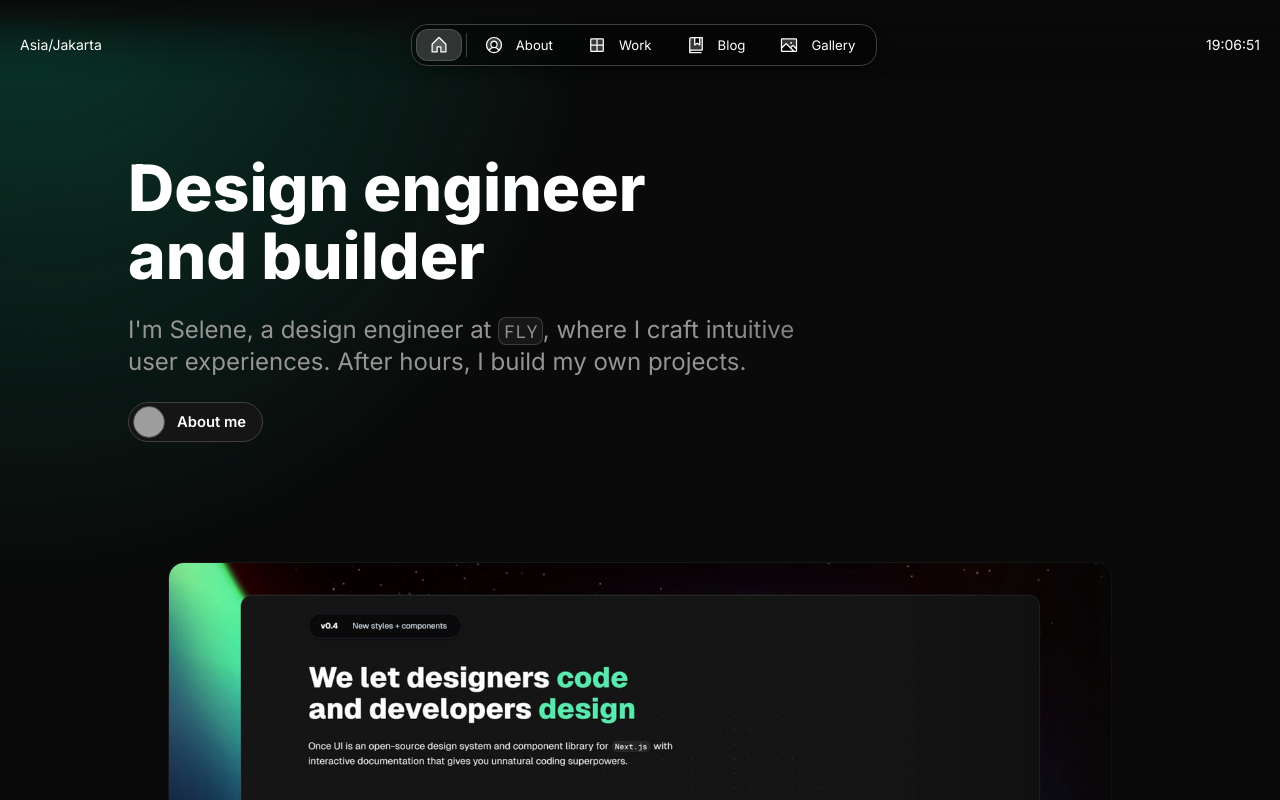
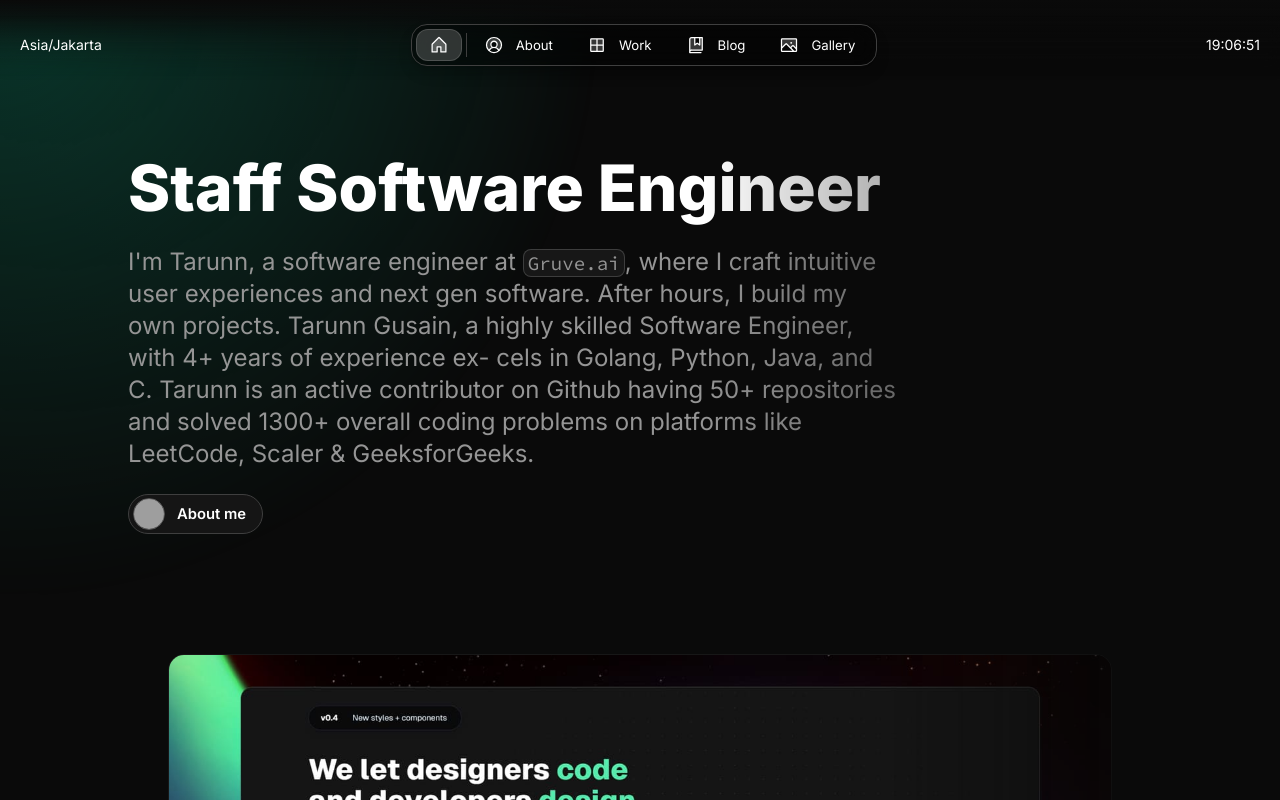
Before and after one commit to tarunngusain08/portfolio, a Next.js app: page / in a window 1280 px wide. Shown: the top 800 px of the page. Built offline with nearby package versions, Linux system fonts and the light colour scheme; grey boxes are pictures that could not be loaded.

Commit message:
Making relevant changess: Update content.js

```diff
--- a/src/app/resources/content.js
+++ b/src/app/resources/content.js
@@ -1,15 +1,15 @@
 import { InlineCode } from "@/once-ui/components";
 
 const person = {
-  firstName: "Selene",
-  lastName: "Yu",
+  firstName: "Tarunn",
+  lastName: "Gusain",
   get name() {
     return `${this.firstName} ${this.lastName}`;
   },
-  role: "Design Engineer",
+  role: "Staff Software Engineer",
   avatar: "/images/avatar.jpg",
   location: "Asia/Jakarta", // Expecting the IANA time zone identifier, e.g., 'Europe/Vienna'
-  languages: ["English", "Bahasa"], // optional: Leave the array empty if you don't want to display languages
+  languages: ["English", "Hindi"], // optional: Leave the array empty if you don't want to display languages
 };
 
 const newsletter = {
@@ -27,24 +27,34 @@ const social = [
   // Links are automatically displayed.
   // Import new icons in /once-ui/icons.ts
   {
+    name: "Leetcode",
+    icon: "leetcode",
+    link: "https://leetcode.com/u/tarunngusain08/",
+  },
+  {
+    name: "Scaler",
+    icon: "scaler",
+    link: "https://www.scaler.com/academy/profile/71f6d4b77d73/",
+  },
+  {
     name: "GitHub",
     icon: "github",
-    link: "https://github.com/once-ui-system/nextjs-starter",
+    link: "https://github.com/tarunngusain08",
   },
   {
     name: "LinkedIn",
     icon: "linkedin",
-    link: "https://www.linkedin.com/company/once-ui/",
+    link: "https://www.linkedin.com/in/tarunngusain08/",
   },
   {
     name: "X",
     icon: "x",
-    link: "",
+    link: "https://x.com/tarunngusain08",
   },
   {
     name: "Email",
     icon: "email",
-    link: "mailto:example@gmail.com",
+    link: "mailto:prudent.tarun0808@gmail.com",
   },
 ];
 
@@ -52,11 +62,15 @@ const home = {
   label: "Home",
   title: `${person.name}'s Portfolio`,
   description: `Portfolio website showcasing my work as a ${person.role}`,
-  headline: <>Design engineer and builder</>,
+  headline: <>Staff Software Engineer</>,
   subline: (
     <>
-      I'm Selene, a design engineer at <InlineCode>FLY</InlineCode>, where I craft intuitive
-      <br /> user experiences. After hours, I build my own projects.
+      I'm Tarunn, a software engineer at <InlineCode>Gruve.ai</InlineCode>, where I craft intuitive
+      <br /> user experiences and next gen software. After hours, I build my own projects.
+      Tarunn Gusain, a highly skilled Software Engineer, with 4+ years of experience ex- cels in
+      Golang, Python, Java, and C. Tarunn is an active contributor on Github having 50+ repositories
+      and solved 1300+ overall coding problems on platforms like LeetCode, Scaler & GeeksforGeeks.
+
     </>
   ),
 };
@@ -81,9 +95,9 @@ const about = {
     title: "Introduction",
     description: (
       <>
-        Selene is a Jakarta-based design engineer with a passion for transforming complex challenges
-        into simple, elegant design solutions. Her work spans digital interfaces, interactive
-        experiences, and the convergence of design and technology.
+        Tarunn is a India-based software engineer with a passion for transforming complex challenges
+        into simple, elegant software solutions. His work spans backend engineering, frontend development,
+        and high level and low leveldesign.
       </>
     ),
   },
@@ -92,44 +106,129 @@ const about = {
     title: "Work Experience",
     experiences: [
       {
-        company: "FLY",
-        timeframe: "2022 - Present",
-        role: "Senior Design Engineer",
+        company: "Gruve.ai | Paypal",
+        timeframe: "Aug 2024 - Present",
+        role: "Staff Software Engineer",
         achievements: [
           <>
-            Redesigned the UI/UX for the FLY platform, resulting in a 20% increase in user
-            engagement and 30% faster load times.
+            Setup a whole k8s cluster on baremetal nodes to support GPU intensive jobs, enhancing concurrency control by 50% by Nvidia MIG partitioning.
           </>,
           <>
-            Spearheaded the integration of AI tools into design workflows, enabling designers to
-            iterate 50% faster.
+            Created 10+ MVP APIs in golang related to node registration, cluster management.
+          </>,
+          <> Beautifully implemented the UI in react.js for nodes, profiles, jobs and clusters. </>,
+          <>
+            Designed the low-level diagrams flow, optimized the DB schema for critical components like
+            nodes and clusters.
           </>,
         ],
         images: [
           // optional: leave the array empty if you don't want to display images
           {
-            src: "/images/projects/project-01/cover-01.jpg",
-            alt: "Once UI Project",
+            src: "/images/projects/project-01/paypal.jpg",
+            alt: "paypal",
+            width: 18,
+            height: 10,
+          },
+          {
+            src: "/images/projects/project-01/gruve.jpg",
+            alt: "gruve",
+            width: 18,
+            height: 10,
+          },
+        ],
+      },
+      {
+        company: "Oracle Cloud Infrastructure | Bytedance",
+        timeframe: "Jun 2023 - Aug 2024",
+        role: "Member of Technical Staff",
+        achievements: [
+          <> Reduced the cost by 50% forthe compute instances, saving more than
+          $100K/month by optimizing the number of nodes required to serve the traffic
+          alongwith maintaining the AD resiliency to 99.99998%.</>,
+          <> Optimized the microservice configuration injection resulting 20% reduction
+in deployment frequency.</>,
+          <> Optimized the logs by 40% by rigorously testing on 500,000+ logs.</>,
+          <> Added 30+ Metrics and Alarms in grafana using terraform, enhancing maintainability and monitoring. </>,
+          <> Took an initiative of CIDR Validation on the buckets IPs, increasing secure data transmission by 100%. </>,
+          <> Resolved 13+ Severity-1,100+ Severity-2 issues and multiple Severity-3,4 issues during on-call rotation to ensure the maintainability. </>,
+        ],
+        images: [
+          {
+            src: "/images/projects/project-01/oracle.jpg",
+            alt: "oracle",
+            width: 16,
+            height: 9,
+          },
+          {
+            src: "/images/projects/project-01/bytedance.jpg",
+            alt: "bytedance",
             width: 16,
             height: 9,
           },
         ],
       },
       {
-        company: "Creativ3",
-        timeframe: "2018 - 2022",
-        role: "Lead Designer",
+        company: "Dunzo",
+        timeframe: "Apr 2022 - May 2023",
+        role: "Software Engineer",
+        achievements: [
+          <> Restructured an overloaded legacy monolith service (Python) into 2 microservices, developed a Golang-based microservice, and migrated 60+ APIs from legacy code.</>,
+          <>  Streamlined the extraction and ingestion processes, enhancing inventory management by optimizing the replishment requirement of products, reducing capital losses by 20%.</>,
+          <>  Introduced Redis-Locking mechanism to fix write-write conflicts, reducing the probability of this vulnerability by 99%, ensuring data consistency.</>,
+          <>  Implemented fingerprint authentication for inventory management operations, enabling a 30% reduction in login time for warehouse staff and managers.</>,
+          <>  Deployed a GCP Cloud Function for CSV validation, optimizing data validation efficiency. Load tested on 100K rows sheet validated within 1 minute.</>,
+          <>  Designed and coded 25+ APIs related to inventory management, product catalog, and order service.</>,
+          <>  Reduced the API latency by 40% by optimizing the database queries in catalogue service.</>,
+          <>  Fixed 5 P0 bugs and addressed 40+ P1 issues during operational duty, ensuring the reliability of the application.</>,
+        ],
+        images: [
+          {
+            src: "/images/projects/project-01/dunzo.jpg",
+            alt: "dunzo",
+            width: 20,
+            height: 12,
+          },
+          {
+            src: "/images/projects/project-01/dunzo logo.jpg",
+            alt: "dunzo logo",
+            width: 16,
+            height: 12,
+          },
+        ],
+      },
+      {
+        company: "Tata Consultancy Services | BMW",
+        timeframe: "Jan 2021 - Apr 2022",
+        role: "System Engineer",
         achievements: [
           <>
-            Developed a design system that unified the brand across multiple platforms, improving
-            design consistency by 40%.
+            Architected and Implemented the logic for batching/uploading/downloading the diagnosed data to AWS S3 buckets asynchronously enabling 20 workers to operate concurrently.
           </>,
           <>
-            Led a cross-functional team to launch a new product line, contributing to a 15% increase
-            in overall company revenue.
+            Fixed 15+ bugs and provided multiple hot fixes for existing code.
+          </>,
+          <>
+            Automated the instances health checks, which increased team efficiency and saved 20+ hours per week.
+          </>,
+          <>
+            Led a cross-functional team to launch a new product line, contributing to a 15% increase in overall company revenue.
           </>,
         ],
-        images: [],
+        images: [
+          {
+            src: "/images/projects/project-01/tcs.jpg",
+            alt: "tcs",
+            width: 17,
+            height: 10,
+          },
+          {
+            src: "/images/projects/project-01/bmw.jpg",
+            alt: "bmw",
+            width: 19,
+            height: 10,
+          },
+        ],
       },
     ],
   },
@@ -138,12 +237,9 @@ const about = {
     title: "Studies",
     institutions: [
       {
-        name: "University of Jakarta",
+        name: "Inderprastha Engineering College",
         description: <>Studied software engineering.</>,
-      },
-      {
-        name: "Build the Future",
-        description: <>Studied online marketing and personal branding.</>,
+        duration: <>Aug 2016 - Sept 2020</>,
       },
     ],
   },
```
